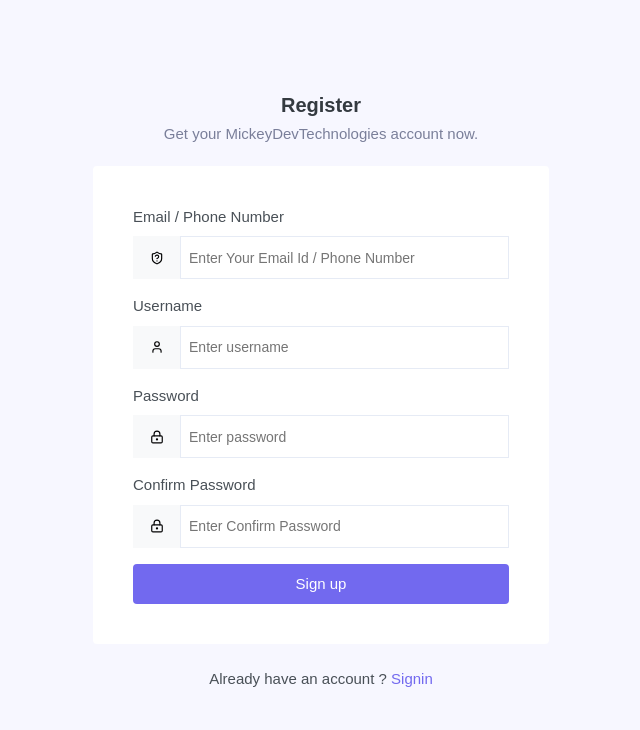
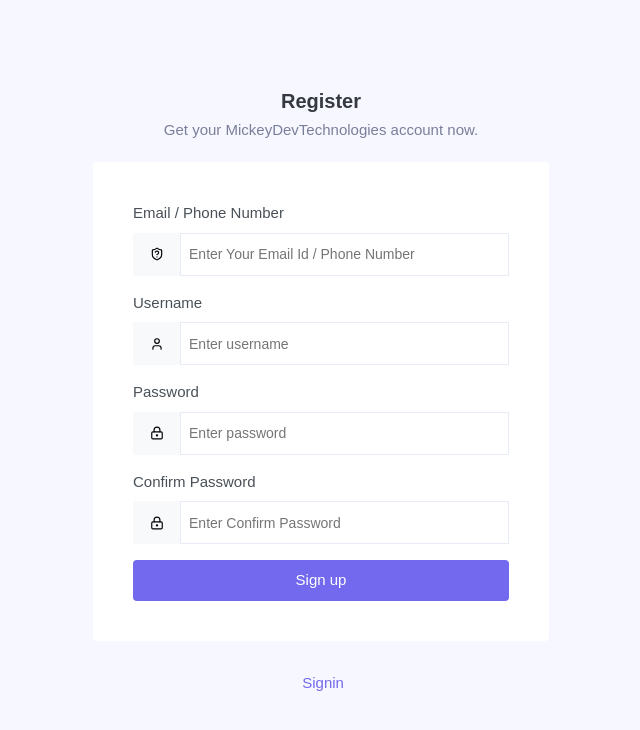
Before and after one commit to jmilind1234/devTinder-frontend, a React (Vite) app: page /signup in a window 1280 px wide. Shown: the top 730 px of the page, without its empty margins (319-959 px from the left). Built offline with nearby package versions, Linux system fonts and the light colour scheme.

Commit message:
cleaned up the LoginSignupTemplate component.

```diff
--- a/src/template/LoginSignupTemplate/index.tsx
+++ b/src/template/LoginSignupTemplate/index.tsx
@@ -1,8 +1,7 @@
-import  Heading4  from '../../atoms/Heading4';
-import { Link } from 'react-router-dom';
+import Heading4 from "../../atoms/Heading4";
 import "./_loginSignupTemplate.scss";
-import './../../atoms/Link/_link.scss';
-
+import TextLink from "../../atoms/Link";
+import type { LoginSignupTemplateProps } from "./types/types";
 
 export const LoginSignupTemplate = ({
   headingText,
@@ -10,25 +9,34 @@
   contentText,
   contentStatus,
   form,
-  formStatus=false,
-  bottmText,
+  formStatus = false,
+  bottomText,
   bottomLinkText,
-  bottomLinkStatus=false,
-  bottomSectionStatus=false,
-  bottomLinkTextStatus=false,
-  bottomLink}:any) => {
+  bottomLinkStatus = false,
+  bottomSectionStatus = false,
+  bottomLinkTextStatus = false,
+  bottomLink,
+}: LoginSignupTemplateProps) => {
   return (
     <div className="login-page">
-        {headingStatus ? <Heading4>{headingText}</Heading4> :'' }
-        {contentStatus ? <p className="sign-in-text">{contentText}</p> : ''}
-        {formStatus ? form : ''}
-        {bottomSectionStatus ?
-          <div className="sign-up-text-container">
-            {bottomLinkTextStatus ? <p className="sign-up-text">{bottmText}</p> : ''}
-            {bottomLinkStatus ? <Link to={bottomLink ? bottomLink :''} className="text-link">{bottomLinkText ? bottomLinkText : ''}</Link> : ''}
-          </div>
-          : ''
-        }
+      {headingStatus ? <Heading4>{headingText}</Heading4> : ""}
+      {contentStatus ? <p className="sign-in-text">{contentText}</p> : ""}
+      {formStatus ? form : ""}
+      {bottomSectionStatus ? (
+        <div className="sign-up-text-container">
+          {bottomLinkTextStatus ? (
+            <p className="sign-up-text">{bottomText}</p>
+          ) : (
+            ""
+          )}
+          {bottomLinkStatus ? (
+            <TextLink
+              to={bottomLink ? bottomLink : ""}
+              text={bottomLinkText ? bottomLinkText : ""}
+            />
+          ) : null}
+        </div>
+      ) : null}
     </div>
-  )
-}
+  );
+};
```
